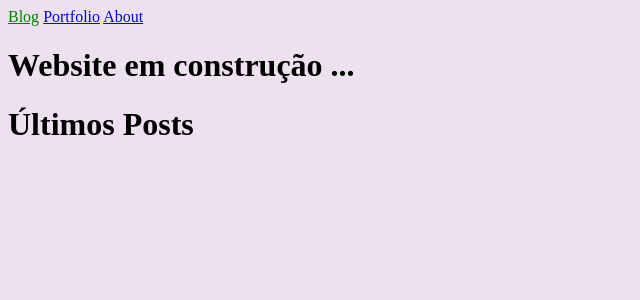
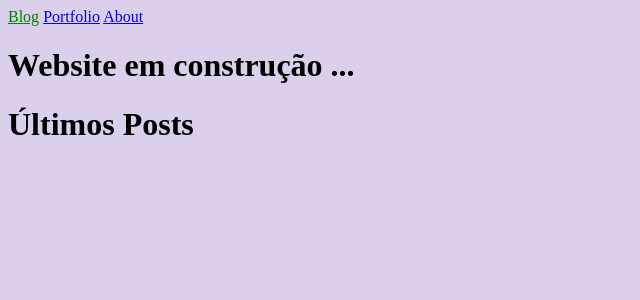
Before and after one commit to APonce911/jekyll-mywebsite, a Jekyll site: the page built from index.html, in a window 1280 px wide. Shown: the top 300 px of the page, without its empty margins (0-640 px from the left). Built offline with Jekyll 4.4.1, drawn with Linux system fonts in a browser that asks for light colours.

Commit message:
css change2

```diff
--- a/_sass/main.scss
+++ b/_sass/main.scss
@@ -2,5 +2,5 @@
   color: green;
 }
 body {
-  background-color: #eee1ef;
+  background-color: #DCCFEC;
 }
```
